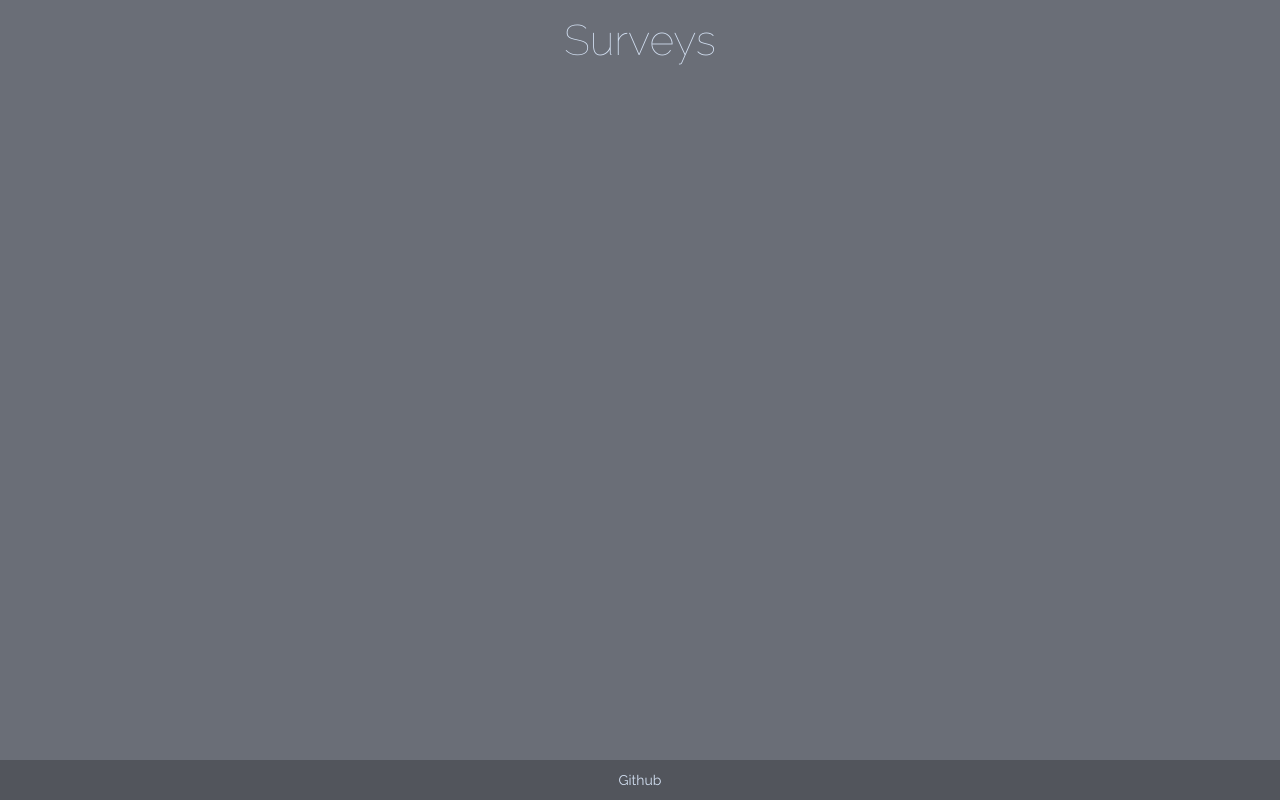
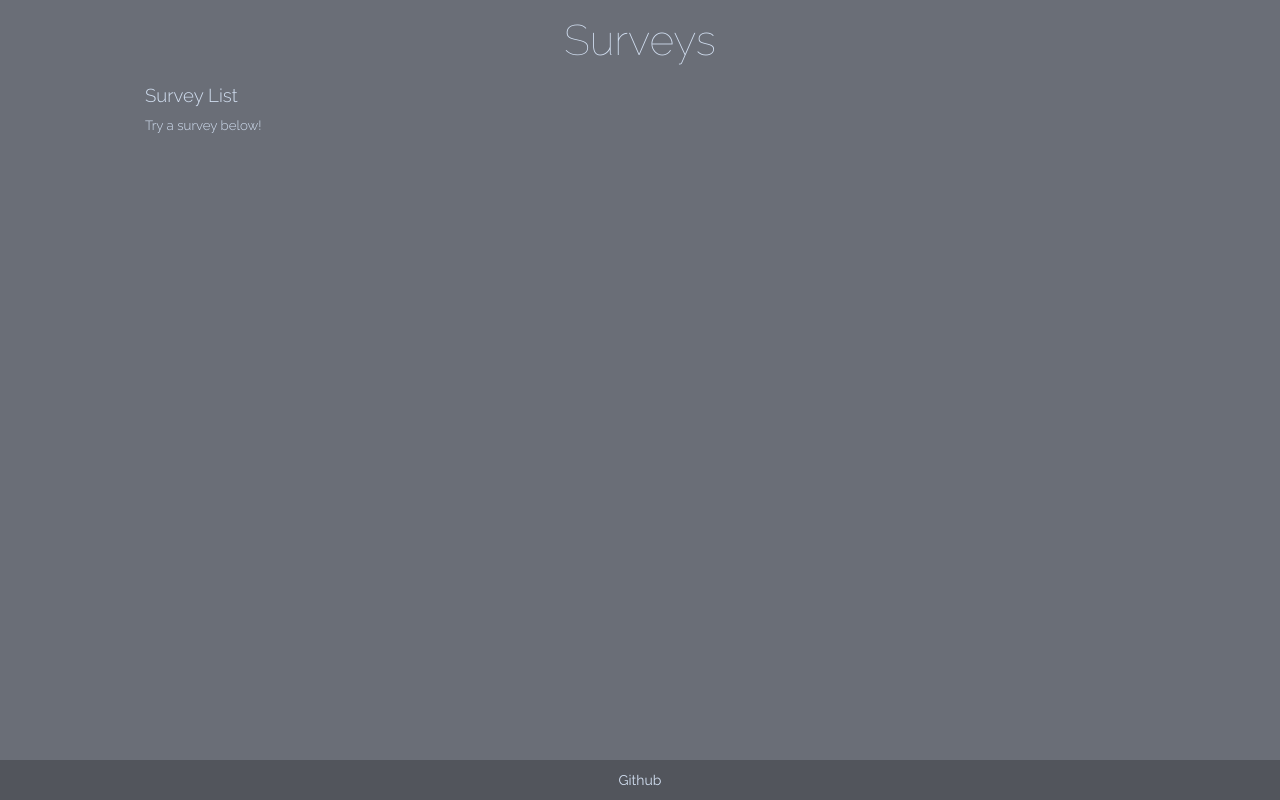
Before and after one commit to francis-j/survey, an Angular app: page / in a window 1280 px wide. Built offline with nearby package versions, Linux system fonts and the light colour scheme.

Commit message:
Home component added

```diff
--- a/src/app/app.module.ts
+++ b/src/app/app.module.ts
@@ -5,12 +5,14 @@
 import { AppRouter } from './app.router';
 import { HeaderComponent } from './header/header.component';
 import { FooterComponent } from './footer/footer.component';
+import { HomeComponent } from './home/home.component';
 
 @NgModule({
   declarations: [
     AppComponent,
     HeaderComponent,
-    FooterComponent
+    FooterComponent,
+    HomeComponent
   ],
   imports: [
     BrowserModule,
--- a/src/app/app.router.ts
+++ b/src/app/app.router.ts
@@ -1,8 +1,12 @@
 import { NgModule } from '@angular/core';
 import { Routes, RouterModule } from '@angular/router';
+import { HomeComponent } from './home/home.component';
 
 const routes: Routes = [
-
+    {
+        path:       "",
+        component:  HomeComponent
+    }
 ];
 
 @NgModule({
--- /dev/null
+++ b/src/app/home/home.component.html
@@ -0,0 +1,4 @@
+<div class="home">
+    <h5>Survey List</h5>
+    <p>Try a survey below!</p>
+</div>
--- /dev/null
+++ b/src/app/home/home.component.ts
@@ -0,0 +1,15 @@
+import { Component, OnInit } from '@angular/core';
+
+@Component({
+  selector: 'app-home',
+  templateUrl: './home.component.html',
+  styleUrls: ['./home.component.scss']
+})
+export class HomeComponent implements OnInit {
+
+  constructor() { }
+
+  ngOnInit() {
+  }
+
+}
--- a/src/styles.scss
+++ b/src/styles.scss
@@ -52,3 +52,13 @@
     text-align: center;
     z-index: 10;
 }
+
+.site-content {
+    max-width: 1000px;
+    margin: 0px auto;
+    padding: 80px 0 50px 0;
+}
+
+.btn-generic {
+    background: $tertiary-bg-color;
+}
```
Also changed, not shown: src/app/home/home.component.scss (added), 1 other file (tests, documents, lock files or other folders).
